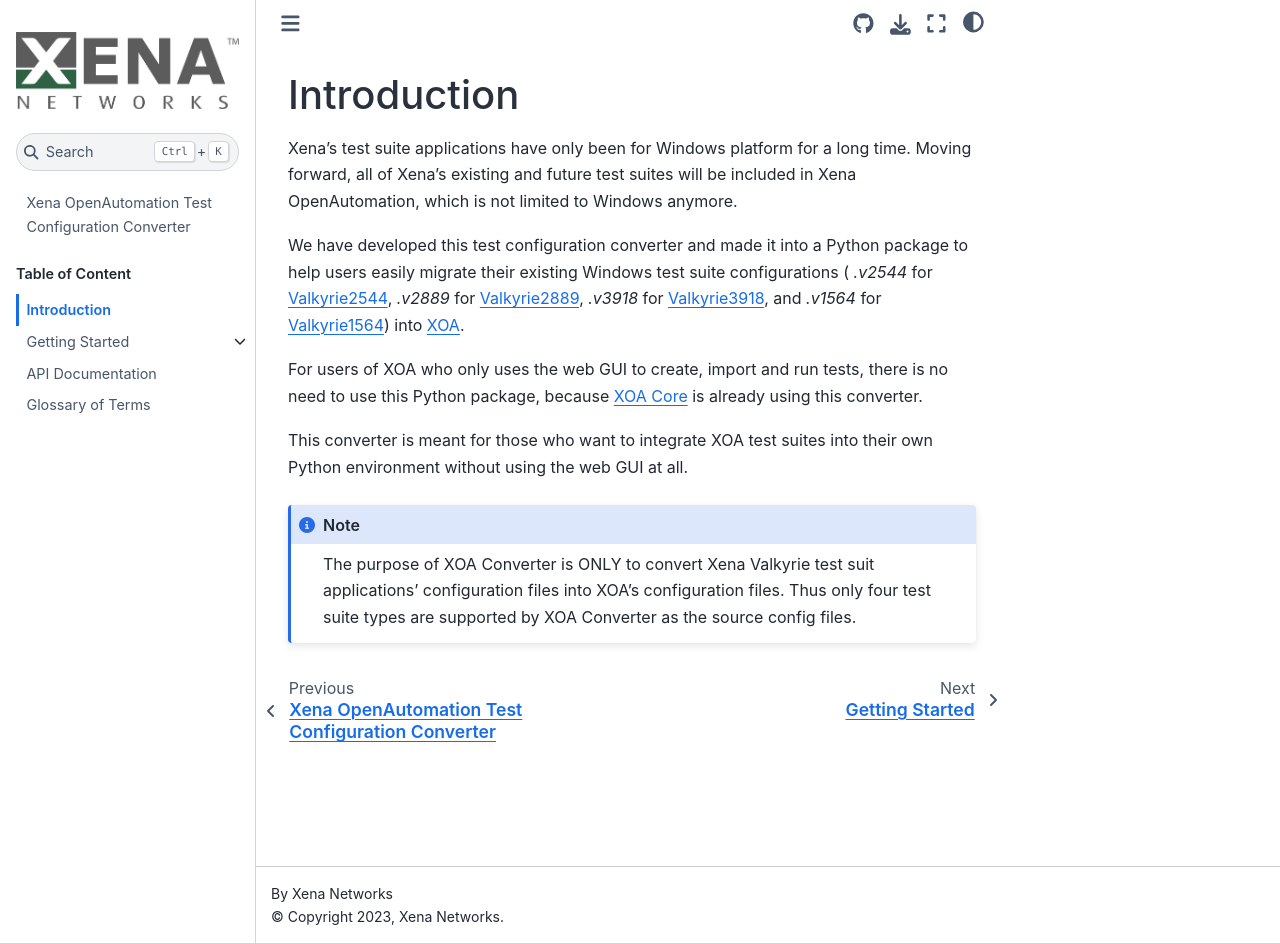
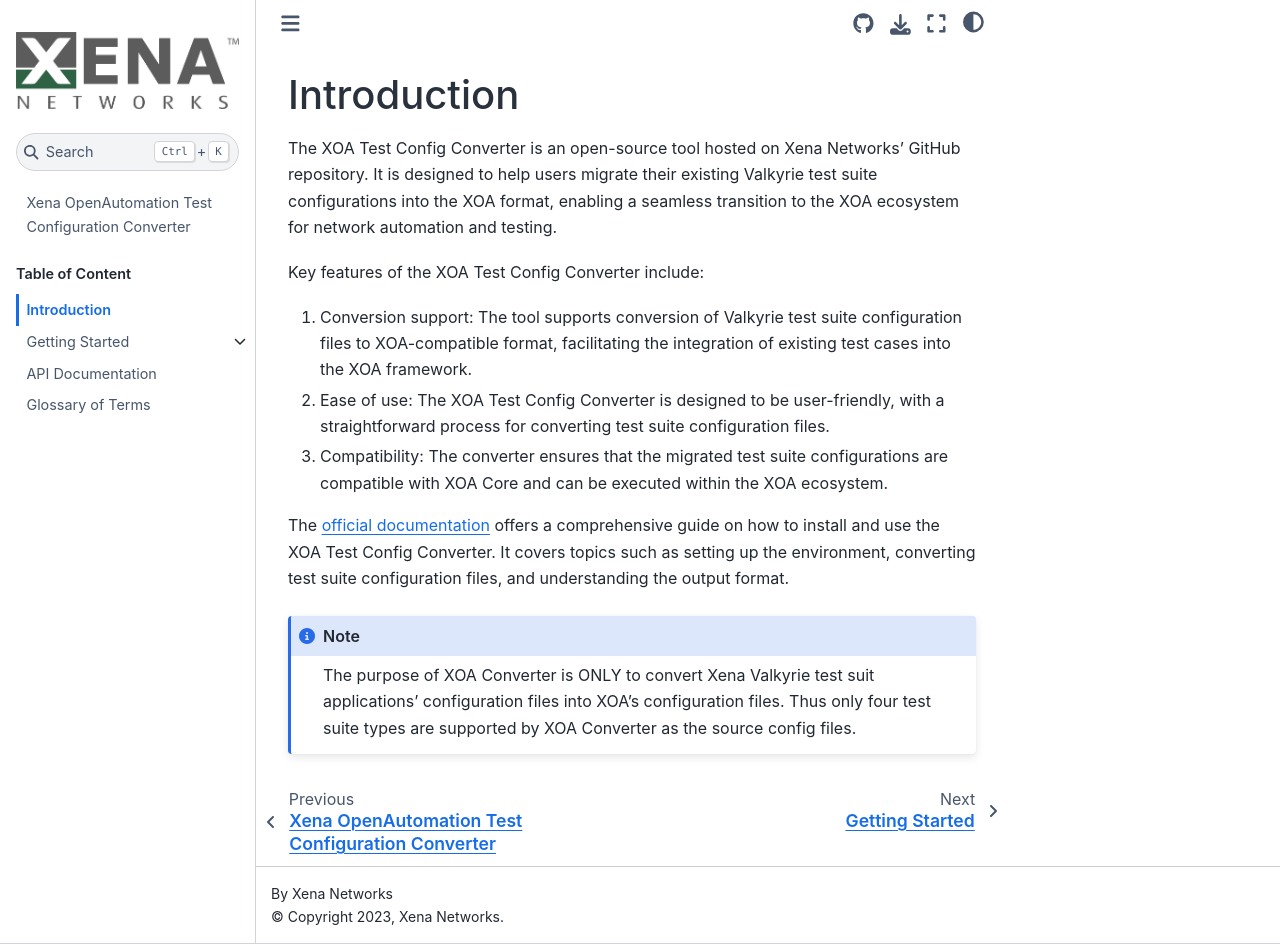
Before and after one commit to xenanetworks/open-automation-config-converter, a Sphinx documentation site: the page built from docs/source/introduction.rst, in a window 1280 px wide and 944 px high. Built offline with Sphinx 7.4.7 and the Sphinx Book theme 1.1.4, drawn with Linux system fonts in a browser that asks for light colours.

Commit message:
docs: Update README and introduction

```diff
--- a/docs/source/introduction.rst
+++ b/docs/source/introduction.rst
@@ -1,13 +1,17 @@
 Introduction
 =========================================
 
-Xena's test suite applications have only been for Windows platform for a long time. Moving forward, all of Xena's existing and future test suites will be included in Xena OpenAutomation, which is not limited to Windows anymore.
+The XOA Test Config Converter is an open-source tool hosted on Xena Networks' GitHub repository. It is designed to help users migrate their existing Valkyrie test suite configurations into the XOA format, enabling a seamless transition to the XOA ecosystem for network automation and testing.
 
-We have developed this test configuration converter and made it into a Python package to help users easily migrate their existing Windows test suite configurations ( `.v2544` for :term:`Valkyrie2544`, `.v2889` for :term:`Valkyrie2889`, `.v3918` for :term:`Valkyrie3918`, and `.v1564` for :term:`Valkyrie1564`) into :term:`XOA`.
+Key features of the XOA Test Config Converter include:
 
-For users of XOA who only uses the web GUI to create, import and run tests, there is no need to use this Python package, because :term:`XOA Core` is already using this converter.
+1. Conversion support: The tool supports conversion of Valkyrie test suite configuration files to XOA-compatible format, facilitating the integration of existing test cases into the XOA framework.
 
-This converter is meant for those who want to integrate XOA test suites into their own Python environment without using the web GUI at all.
+2. Ease of use: The XOA Test Config Converter is designed to be user-friendly, with a straightforward process for converting test suite configuration files.
+
+3. Compatibility: The converter ensures that the migrated test suite configurations are compatible with XOA Core and can be executed within the XOA ecosystem.
+
+The `official documentation <https://docs.xenanetworks.com/projects/xoa-config-converter>`_ offers a comprehensive guide on how to install and use the XOA Test Config Converter. It covers topics such as setting up the environment, converting test suite configuration files, and understanding the output format.
 
 .. note::
 
```
Also changed, not shown: README.md (+6 -4 lines).
